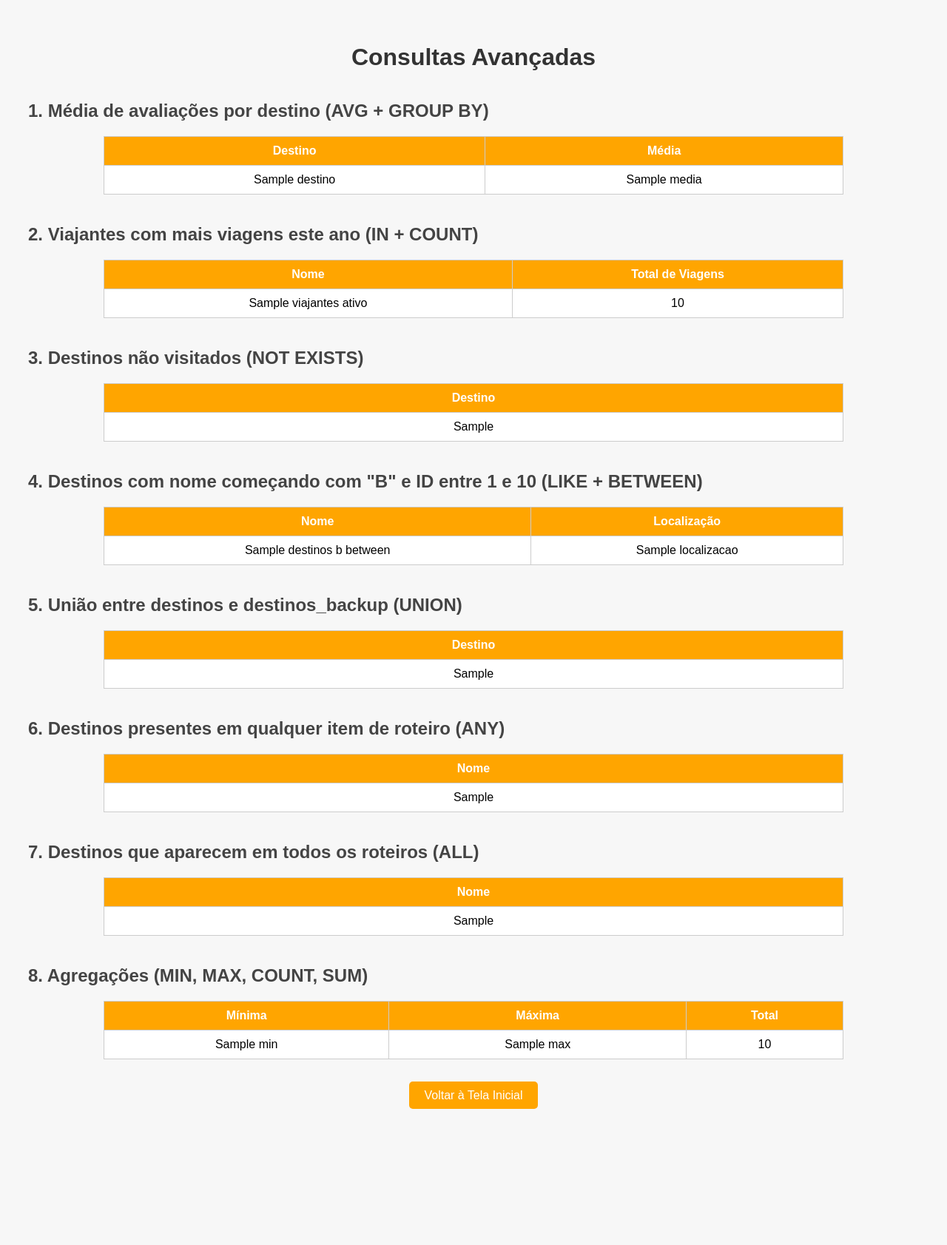
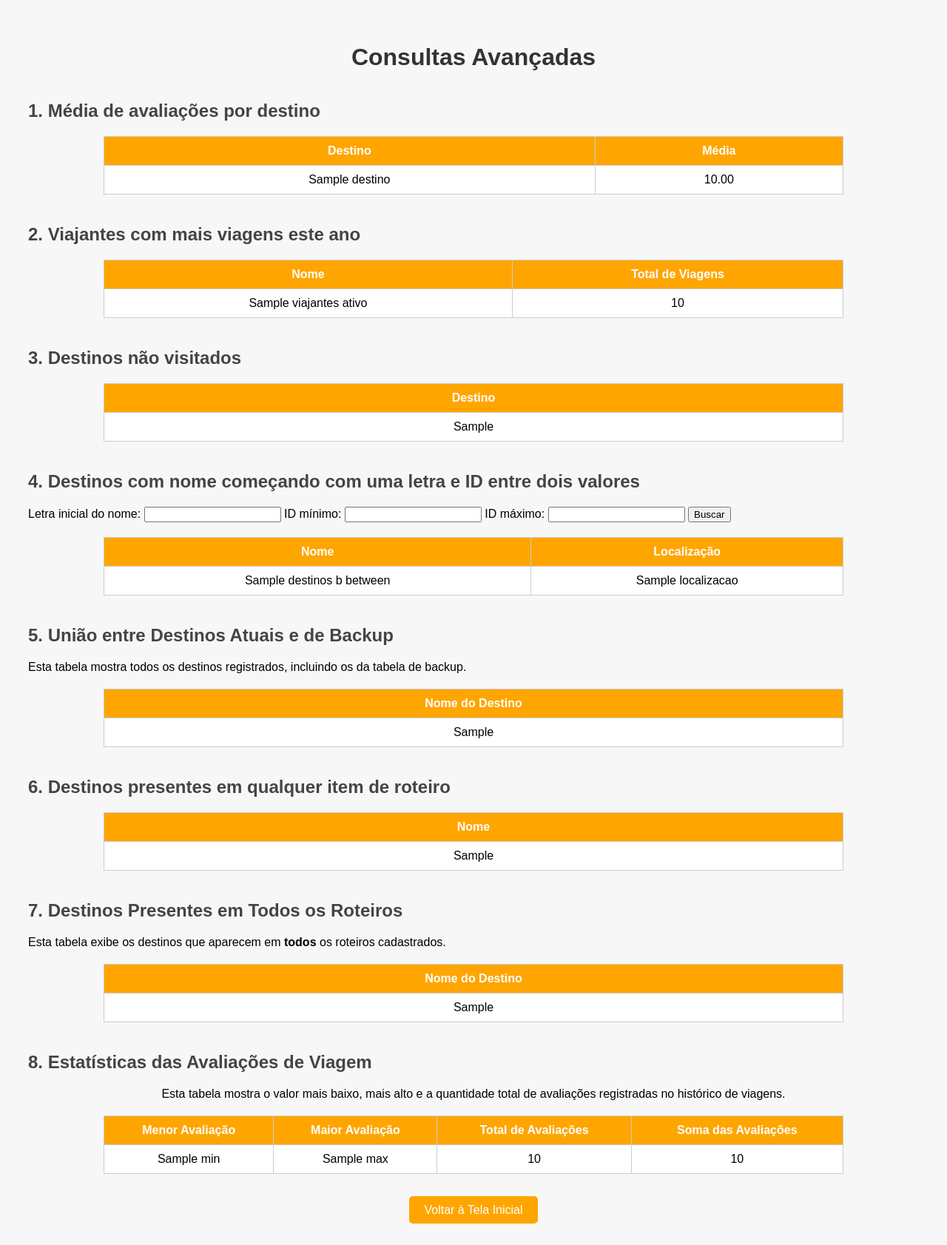
Before and after one commit to math3us-sousa/Banco-de-Dados, a Django app: template viagens/app_viagens/templates/app_viagens/consultas_avancadas.html in a window 1280 px wide. Shown: the whole page at 74% size. Before the commit the page ends 1499 px from the top, so only its background shows below. Run offline with Django 3.2, Linux system fonts and the light colour scheme; the template is opened without the code that fills it: most values are stand-ins (such as "Sample title", 1, 10 or a date in 2020).

Commit message:
finalizado

```diff
--- a/viagens/app_viagens/models.py
+++ b/viagens/app_viagens/models.py
@@ -70,7 +70,7 @@
     id_viajante = models.AutoField(primary_key=True)
     nome = models.CharField(max_length=100)
     destino_favorito = models.CharField(max_length=100, blank=True, null=True)
-    data_de_cadastro = models.DateField()  # Nome corrigido (era data_de_cadastr)
+    data_de_cadastro = models.DateField()
 
     class Meta:
         app_label = 'app_viagens'
@@ -83,7 +83,7 @@
     id_roteiro = models.ForeignKey(RoteirosViagens, on_delete=models.DO_NOTHING, db_column='id_roteiro')
     id_usuario = models.ForeignKey('Viajantes', on_delete=models.DO_NOTHING, db_column='id_usuario')
     data_da_viagem = models.DateField()
-    avaliacao_da_viagem = models.TextField(blank=True, null=True)  # Tipo text, não integer
+    avaliacao_da_viagem = models.TextField(blank=True, null=True)
 
     class Meta:
         app_label = 'app_viagens'
--- a/viagens/app_viagens/templates/app_viagens/consultas_avancadas.html
+++ b/viagens/app_viagens/templates/app_viagens/consultas_avancadas.html
@@ -54,7 +54,7 @@
 <body>
     <h1>Consultas Avançadas</h1>
 
-    <h2>1. Média de avaliações por destino (AVG + GROUP BY)</h2>
+    <h2>1. Média de avaliações por destino </h2>
     <table>
         <tr>
             <th>Destino</th>
@@ -63,12 +63,12 @@
         {% for destino, media in media_avaliacoes %}
         <tr>
             <td>{{ destino }}</td>
-            <td>{{ media }}</td>
+            <td>{{ media|floatformat:2 }}</td>
         </tr>
         {% endfor %}
     </table>
 
-    <h2>2. Viajantes com mais viagens este ano (IN + COUNT)</h2>
+    <h2>2. Viajantes com mais viagens este ano</h2>
     <table>
         <tr>
             <th>Nome</th>
@@ -82,7 +82,7 @@
         {% endfor %}
     </table>
 
-    <h2>3. Destinos não visitados (NOT EXISTS)</h2>
+    <h2>3. Destinos não visitados </h2>
     <table>
         <tr>
             <th>Destino</th>
@@ -94,7 +94,21 @@
         {% endfor %}
     </table>
 
-    <h2>4. Destinos com nome começando com "B" e ID entre 1 e 10 (LIKE + BETWEEN)</h2>
+    <h2>4. Destinos com nome começando com uma letra e ID entre dois valores</h2>
+
+<form method="get" action="{% url 'consultas_avancadas' %}">
+    <label for="letra">Letra inicial do nome:</label>
+    <input type="text" name="letra" id="letra" maxlength="1" required>
+
+    <label for="id_min">ID mínimo:</label>
+    <input type="number" name="id_min" id="id_min" required min="0">
+
+    <label for="id_max">ID máximo:</label>
+    <input type="number" name="id_max" id="id_max" required min="0">
+
+    <button type="submit">Buscar</button>
+</form>
+
 <table>
     <tr>
         <th>Nome</th>
@@ -105,22 +119,36 @@
         <td>{{ nome }}</td>
         <td>{{ localizacao }}</td>
     </tr>
+    {% empty %}
+    <tr><td colspan="2">Nenhum resultado encontrado.</td></tr>
     {% endfor %}
 </table>
 
-    <h2>5. União entre destinos e destinos_backup (UNION)</h2>
-    <table>
+
+    <h2>5. União entre Destinos Atuais e de Backup</h2>
+<p>Esta tabela mostra todos os destinos registrados, incluindo os da tabela de backup.</p>
+
+<table border="1" cellpadding="8" cellspacing="0" style="border-collapse: collapse; width: 100%;">
+    <thead style="background-color: #f2f2f2;">
         <tr>
-            <th>Destino</th>
+            <th>Nome do Destino</th>
         </tr>
+    </thead>
+    <tbody>
         {% for destino in destinos_union %}
         <tr>
             <td>{{ destino.0 }}</td>
         </tr>
+        {% empty %}
+        <tr>
+            <td colspan="1">Nenhum destino encontrado.</td>
+        </tr>
         {% endfor %}
+    </tbody>
 </table>
 
-    <h2>6. Destinos presentes em qualquer item de roteiro (ANY)</h2>
+
+    <h2>6. Destinos presentes em qualquer item de roteiro</h2>
     <table>
         <tr>
             <th>Nome</th>
@@ -132,31 +160,47 @@
         {% endfor %}
     </table>
 
-    <h2>7. Destinos que aparecem em todos os roteiros (ALL)</h2>
-    <table>
+    <h2>7. Destinos Presentes em Todos os Roteiros</h2>
+<p>Esta tabela exibe os destinos que aparecem em <strong>todos</strong> os roteiros cadastrados.</p>
+
+<table border="1" cellpadding="8" cellspacing="0" style="border-collapse: collapse; width: 100%;">
+    <thead style="background-color: #f2f2f2;">
         <tr>
-            <th>Nome</th>
+            <th>Nome do Destino</th>
         </tr>
+    </thead>
+    <tbody>
         {% for nome in destinos_all %}
         <tr>
             <td>{{ nome.0 }}</td>
         </tr>
+        {% empty %}
+        <tr>
+            <td colspan="1">Nenhum destino aparece em todos os roteiros.</td>
+        </tr>
         {% endfor %}
+    </tbody>
 </table>
 
-    <h2>8. Agregações (MIN, MAX, COUNT, SUM)</h2>
+
+    <h2>8. Estatísticas das Avaliações de Viagem</h2>
+<p style="text-align: center; margin-bottom: 10px;">Esta tabela mostra o valor mais baixo, mais alto e a quantidade total de avaliações registradas no histórico de viagens.</p>
+
 <table>
     <tr>
-            <th>Mínima</th>
-            <th>Máxima</th>
-            <th>Total</th>
+        <th>Menor Avaliação</th>
+        <th>Maior Avaliação</th>
+        <th>Total de Avaliações</th>
+        <th>Soma das Avaliações</th>
     </tr>
     <tr>
         <td>{{ agregacoes.min }}</td>
         <td>{{ agregacoes.max }}</td>
         <td>{{ agregacoes.total }}</td>
+        <td>{{ agregacoes.sum }}</td>
     </tr>
 </table>
+
 
     <div class="voltar">
         <a href="{% url 'tela_inicial' %}">Voltar à Tela Inicial</a>
--- a/viagens/app_viagens/templates/app_viagens/tela_inicial.html
+++ b/viagens/app_viagens/templates/app_viagens/tela_inicial.html
@@ -77,6 +77,7 @@
             <a href="{% url 'listar_historicos' %}" class="btn">Históricos</a>
             <a href="{% url 'listar_guias' %}" class="btn">Guias</a>
             <a href="{% url 'listar_itens_roteiro' %}" class="btn">Item Roteiro</a>
+            <a href="{% url 'consultas_avancadas' %}" class="btn">Consultas Avançadas</a>
         </div>
     </div>
 </body>
--- a/viagens/app_viagens/urls.py
+++ b/viagens/app_viagens/urls.py
@@ -42,6 +42,7 @@
     path('historicos/editar/<int:id>/', views.editar_historico, name='editar_historico'),
     path('historicos/excluir/<int:id>/', views.excluir_historico, name='excluir_historico'),
 
-
+   # Consultas Avançadas
+    path('consultas/', views.consultas_avancadas, name='consultas_avancadas'),
 
 ]
```
Also changed, not shown: viagens/app_viagens/views.py (+81 -9 lines). Lines whose indentation alone changed are shown as unchanged.
